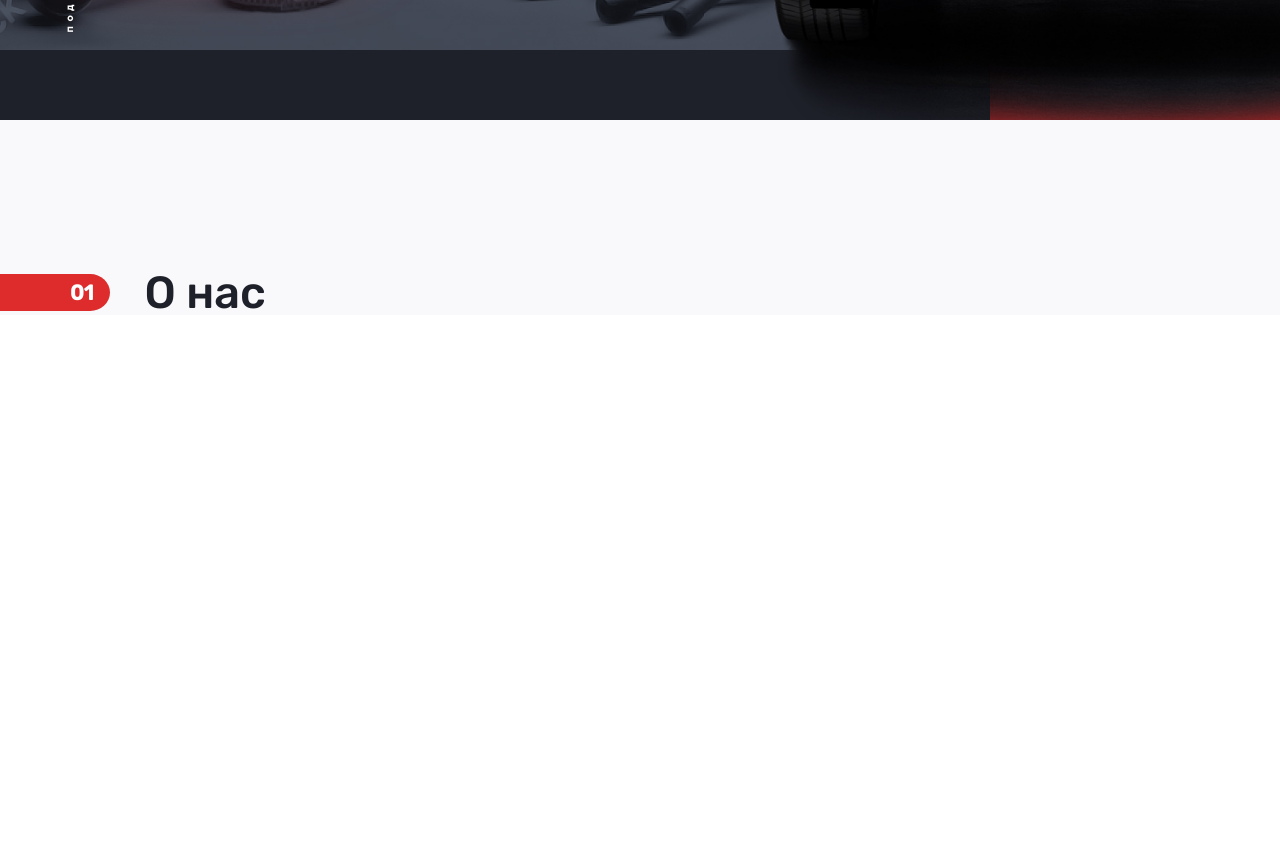
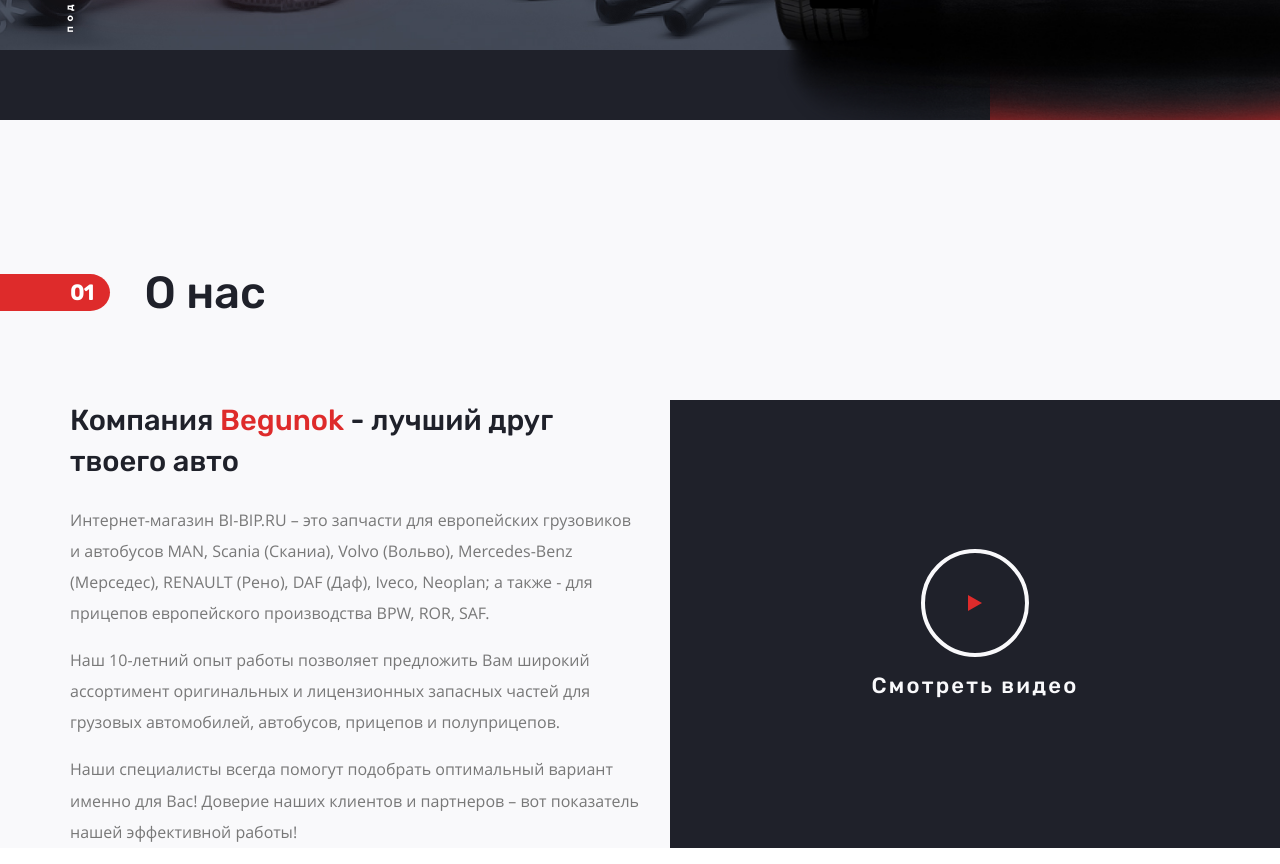
Before and after one commit to PavlikSedoy/begunok, a React (Create React App) app in the folder frontend/: page / in a window 1280 px wide. Shown: the part 680-1544 px from the top of the page. Before the commit the page ends 999 px from the top, so only its background shows below. Built offline with nearby package versions, Linux system fonts and the light colour scheme.

Commit message:
Plae video button

```diff
--- a/frontend/src/App.scss
+++ b/frontend/src/App.scss
@@ -39,3 +39,7 @@
 p {
   font-family: $openSansFont;
 }
+
+section {
+  background-color: $sectionLightBg;
+}
--- a/frontend/src/_vars.scss
+++ b/frontend/src/_vars.scss
@@ -13,3 +13,12 @@
 $sectionLightBg: rgb(249, 249, 251);
 $sectionTitleBlack: rgb(31, 33, 42);
 $sectionTitleWhite: rgb(255, 255, 255);
+$grayTextColor: rgb(120, 120, 120);
+
+// Play button variables
+$playBtnSize: 100px;
+$triangleWidth: 14px;
+$triangleHeight: 16px;
+$bgColor: rgb(31, 33, 42);
+$defaultPlayColor: rgb(249, 249, 251);
+$defaultTriangleColor: rgb(222, 43, 43);
--- a/frontend/src/components/About/About.js
+++ b/frontend/src/components/About/About.js
@@ -15,6 +15,28 @@
           О нас
         </SectionTitle>
       </Container>
+      <div className="About__content">
+        <Container>
+          <div className="About__titleAndDesc">
+            <h2 className="About__contentTitle">Компания <span>Begunok</span> - лучший друг
+твоего авто</h2>
+            <div className="About__description">
+              <p>Интернет-магазин BI-BIP.RU – это запчасти для европейских грузовиков и автобусов MAN, Scania (Сканиа), Volvo (Вольво), Mercedes-Benz (Мерседес), RENAULT (Рено), DAF (Даф), Iveco, Neoplan; а также - для прицепов европейского производства BPW, ROR, SAF.</p>
+              <p>Наш 10-летний опыт работы позволяет предложить Вам широкий ассортимент оригинальных и лицензионных запасных частей для грузовых автомобилей, автобусов, прицепов и полуприцепов.</p>
+              <p>Наши специалисты всегда помогут подобрать оптимальный вариант именно для Вас!
+Доверие наших клиентов и партнеров – вот показатель нашей эффективной работы!</p>
+            </div>
+          </div>
+        </Container>
+        <div className="About__videoWr">
+          <div class="playBtn About__playBtn">
+            <button class="playBtn__insideWr">
+              <div class="playBtn__btn"></div>
+              <div class="playBtn__text">Смотреть видео</div>
+            </button>
+          </div>
+        </div>
+      </div>
     </section>
   )
 }
--- a/frontend/src/components/About/About.scss
+++ b/frontend/src/components/About/About.scss
@@ -2,6 +2,108 @@
 
 .About {
   position: relative;
-  background-color: $sectionLightBg;
   padding-top: 150px;
+
+  &__content {
+    position: relative;
+  }
+
+  // Title and Description
+  &__titleAndDesc {
+    width: 50%;
+  }
+
+  &__titleAndDesc {
+    margin-top: 85px;
+  }
+
+  &__contentTitle {
+    font: 500 29px/1.4 $rubikFont;
+    color: $sectionTitleBlack;
+
+    span {
+      color: $redTextColor;
+    }
+  }
+
+  &__description {
+    color: $grayTextColor;
+    font-size: 16px;
+    line-height: 1.94;
+  }
+
+  // Video
+  &__videoWr {
+    position: absolute;
+    top: 0;
+    right: 0;
+    height: 100%;
+    width: calc(50% - 30px);
+    background-color: $headerBg;
+    display: flex;
+    align-items: center;
+    justify-content: center;
+  }
 }
+
+// Play button
+.playBtn {
+  position: relative;
+
+  &__insideWr {
+    display: flex;
+    flex-direction: column;
+    background: none;
+    border: none;
+    align-items: center;
+  }
+
+  &__btn {
+    width: $playBtnSize;
+    height: $playBtnSize;
+    display: block;
+    position: relative;
+    border: solid 4px $defaultPlayColor;
+    border-radius: 50%;
+    transition: .3s ease;
+
+    &:before {
+      content: '';
+      position: absolute;
+      width: 0;
+      height: 0;
+      top: calc( 50% - ( #{$triangleHeight} / 2 ));
+      left: calc(50% - ( #{$triangleWidth} / 2 ));
+      border-top: calc( #{$triangleHeight} / 2 ) solid transparent;
+      border-left: $triangleWidth solid $defaultTriangleColor;
+      border-bottom: calc( #{$triangleHeight} / 2 ) solid transparent;
+      transition: .3s ease;
+    }
+  }
+
+  &__text {
+    margin-top: 15px;
+    font-size: 22px;
+    font-weight: 500;
+    letter-spacing: 2.2px;
+    color: $defaultPlayColor;
+    transition: .3s ease;
+    font-family: $rubikFont;
+  }
+
+  &__insideWr:hover {
+    cursor: pointer;
+
+    .playBtn__btn {
+      border-color: $defaultTriangleColor;
+
+      &:before {
+        border-left-color: $defaultPlayColor;
+      }
+    }
+
+    .playBtn__text {
+      color: $defaultTriangleColor;
+    }
+  }
+}
--- a/frontend/src/components/Social/Social.scss
+++ b/frontend/src/components/Social/Social.scss
@@ -5,6 +5,7 @@
   left: 0;
   top: 50%;
   transform: translateY(-50%);
+  z-index: 2;
 
   &__link {
     width: 50px;
```
